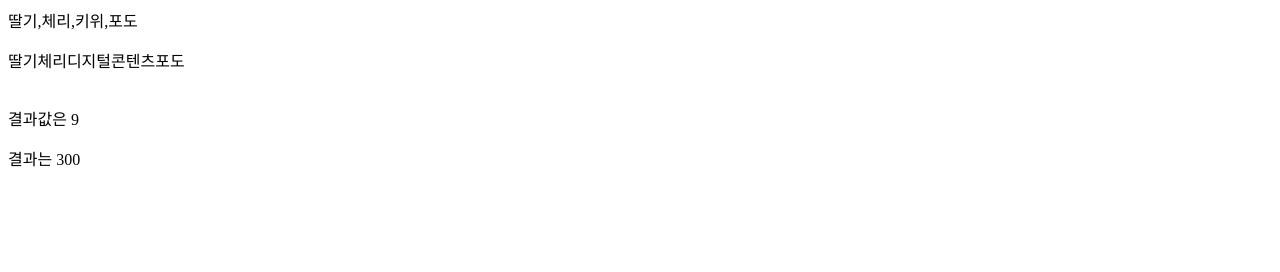
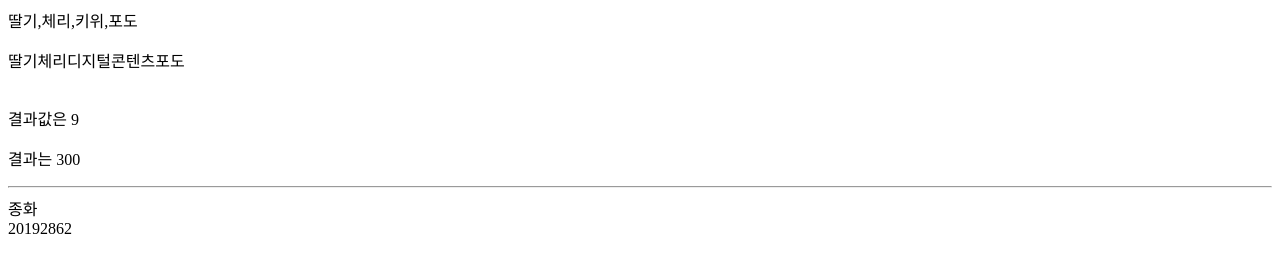
Before and after one commit to jonghwa3471/web-programming_study, a plain HTML site: page web-pro/11.08_answer.html in a window 1280 px wide. Drawn offline with Linux system fonts and the light colour scheme.

Commit message:
add_web-pro
add_web-pro

```diff
--- a/web-pro/11.08_answer.html
+++ b/web-pro/11.08_answer.html
@@ -24,7 +24,17 @@
         <!-- 자바스크립트 함수 -->
         <!-- 자바스크립트에는 int라는 변수(?)가 없다 -->
         <script>
+            // 함수 선언 -- (선언적 함수)
+            // function 함수이름(){..}
+            /*
             function f(x) {
+                var res = x * x;
+                return res;
+            }
+            */
+
+            // 익명함수 선언
+            var f = function f(x) {
                 var res = x * x;
                 return res;
             }
@@ -41,5 +51,20 @@
             document.write("<p> 결과는 " + s + "</P>");
         </script>
         <!-- 슬라이드 4장까지 작성해서 제출 -->
+
+        <hr>
+        <script>
+            // 객체 선언
+            var student = {
+                name: '종화',
+                sNumber: '20192862',
+                phoneNumber: '01027123471',
+                addr: '전라북도 군산시'
+            };
+
+            document.write(student['name']);
+            document.write("<br>");
+            document.write(student.sNumber);
+        </script>
     </body>
 </html>
```
